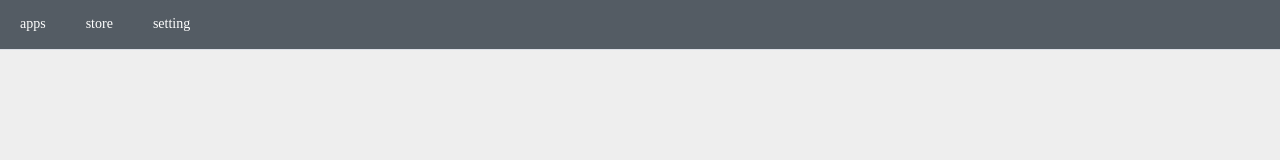
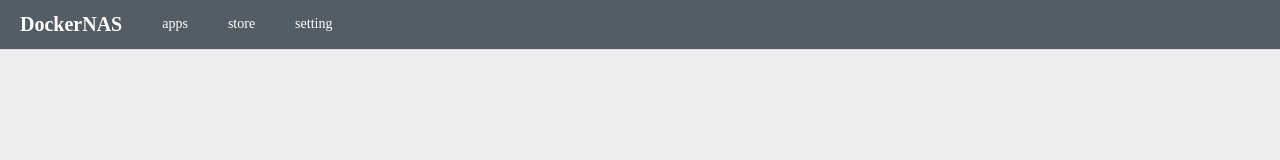
Before and after one commit to xiongzhanzhang/dockernas, a Vue app in the folder frontend/: page /index in a window 1280 px wide. Shown: the top 160 px of the page. Built offline with nearby package versions, Linux system fonts and the light colour scheme.

Commit message:
set icon on frontend

```diff
--- a/frontend/src/views/index.vue
+++ b/frontend/src/views/index.vue
@@ -15,6 +15,7 @@
             router
             style="height: 100%"
           >
+            <el-menu-item style="font-weight:bold;font-size:20px">DockerNAS</el-menu-item>
             <el-menu-item index="/index/instances">{{
               $t("index.apps")
             }}</el-menu-item>
@@ -29,7 +30,7 @@
 
         <el-main class="main_router">
           <RouterView v-slot="{ Component }">
-              <component :is="Component" />
+            <component :is="Component" />
           </RouterView>
         </el-main>
       </el-container>
```
Also changed, not shown: 1 other file (tests, documents, lock files or other folders).
